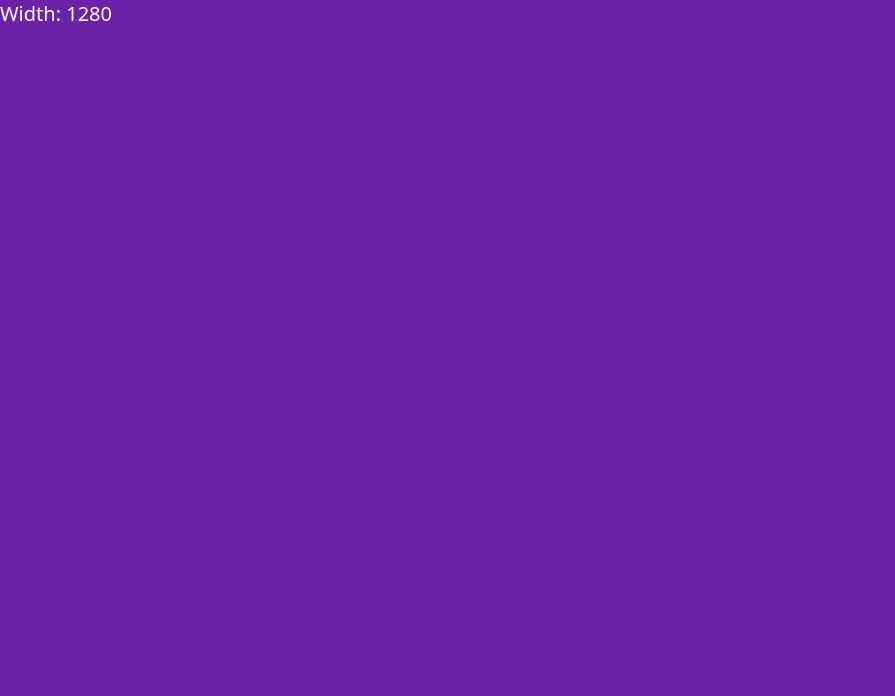
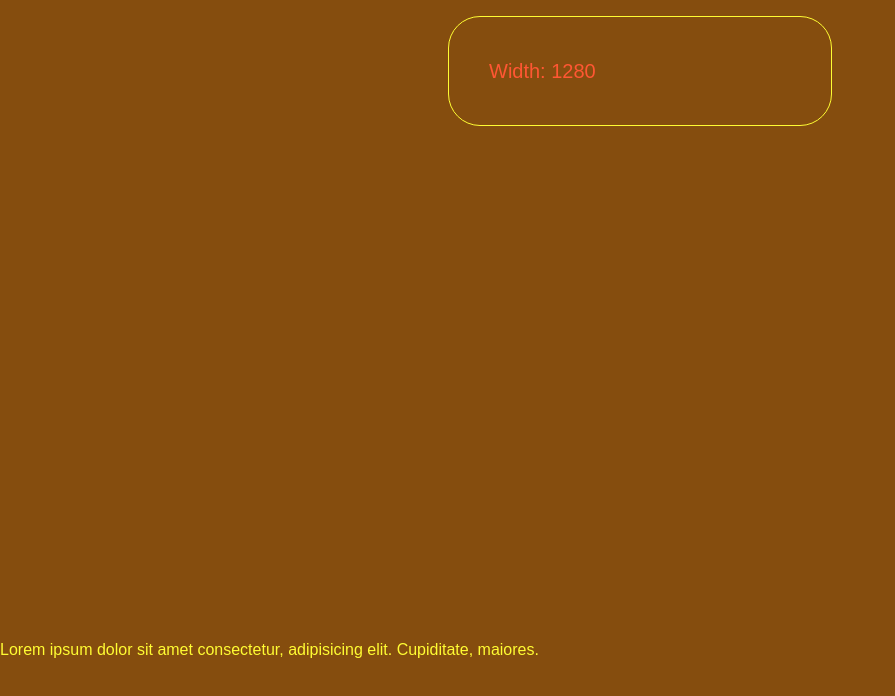
Before and after one commit to rehanadi/tailwind-sandbox, a plain HTML site: page 17-customization/index.html in a window 1280 px wide. Shown: the whole page, without its empty margins (0-895 px from the left). Drawn offline with nearby package versions, Linux system fonts and the light colour scheme.

Commit message:
feat: customization

```diff
--- a/17-customization/index.html
+++ b/17-customization/index.html
@@ -5,19 +5,56 @@
     <meta http-equiv="X-UA-Compatible" content="IE=edge" />
     <meta name="viewport" content="width=device-width, initial-scale=1.0" />
     <script src="https://cdn.tailwindcss.com"></script>
+    <script>
+      tailwind.config = {
+        theme: {
+          extend: {
+            screens: {
+              sm: "550px",
+              md: "800px",
+              lg: "1200px",
+              xl: "1440px",
+            },
+            fontFamily: {
+              sans: ["Graphik", "sans-serif"],
+              serif: ["Merriweather", "serif"],
+            },
+            colors: {
+              primary: "#ff5733",
+              secondary: "#fffc33",
+            },
+            spacing: {
+              6: "2.5rem",
+              128: "32rem",
+            },
+            borderRadius: {
+              "4xl": "2rem",
+            },
+          },
+        },
+      }
+    </script>
     <title>Customization</title>
   </head>
- <body
+  <body
     class="bg-black sm:bg-green-800 md:bg-blue-800 lg:bg-yellow-800 xl:bg-purple-800 2xl:bg-orange-800"
   >
+    <div
+      class="border-secondary border rounded-4xl p-6 mt-4 mb-128 max-w-sm mx-auto"
+    >
+      <h1 class="text-primary text-xl"></h1>
+    </div>
 
-      <h1 class="text-white text-xl"></h1>
+    <p class="text-secondary">
+      Lorem ipsum dolor sit amet consectetur, adipisicing elit. Cupiditate,
+      maiores.
+    </p>
 
     <script>
       function showBrowserWidth() {
         const width = window.innerWidth
 
-        document.querySelector('h1').innerHTML = `Width: ${width}`
+        document.querySelector("h1").innerHTML = `Width: ${width}`
       }
 
       window.onload = showBrowserWidth
```
